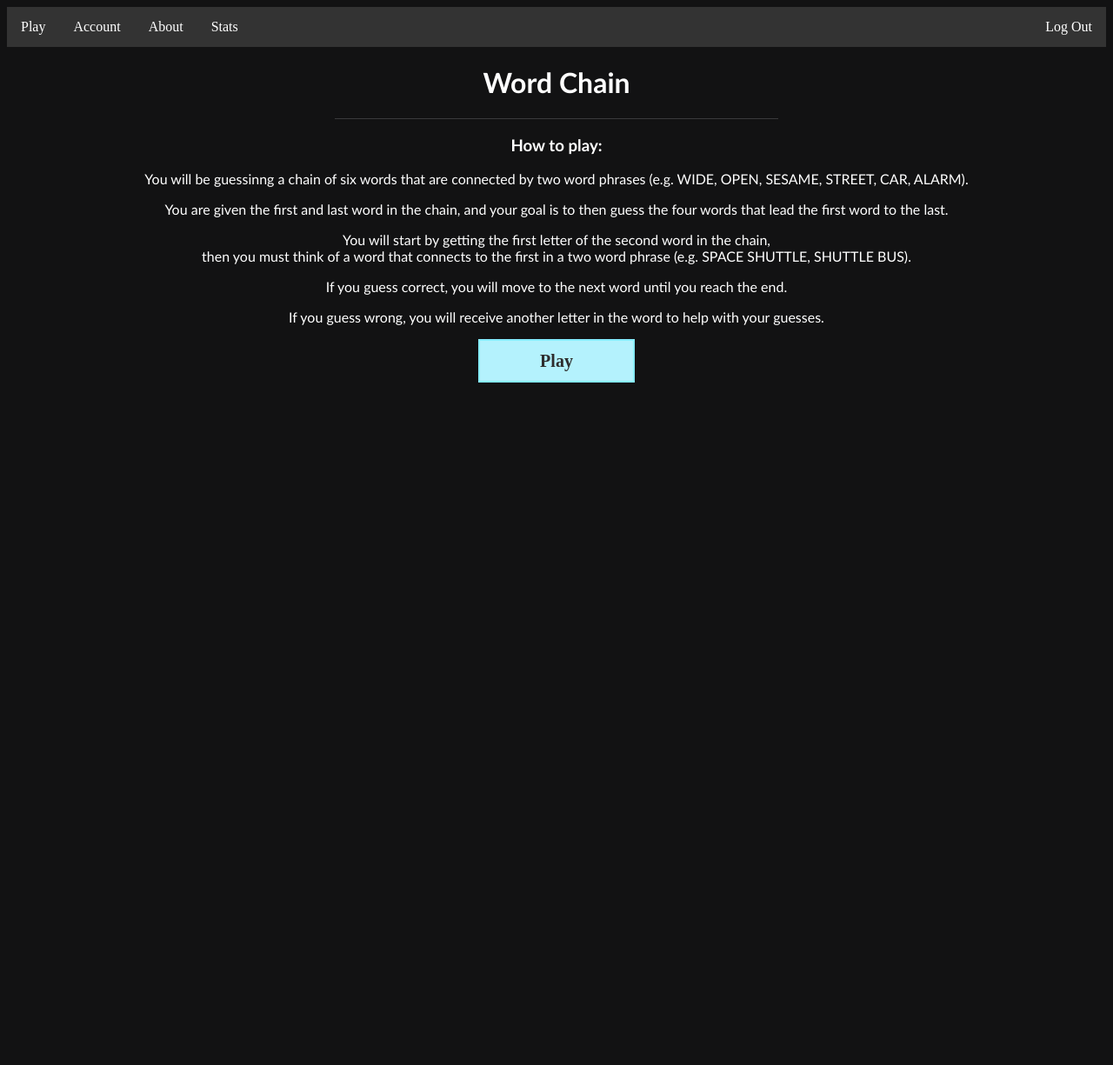
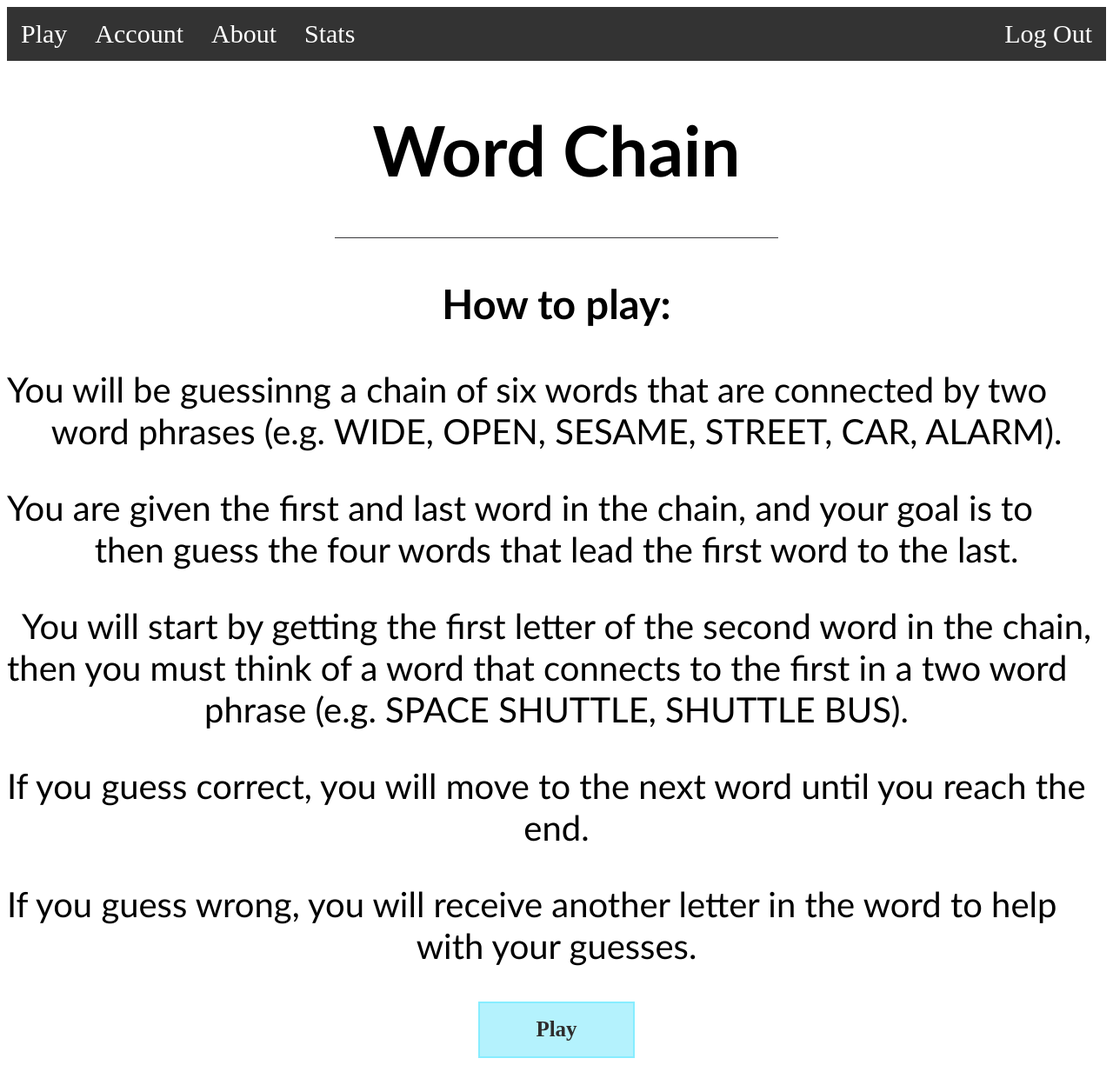
Before and after one commit to hannahcfalk/wordchain, a Django app: page /about/ in a window 1280 px wide. Shown: the whole page at 87% size. Before the commit the page ends 440 px from the top, so only its background shows below. Run offline with Django 4.2, Linux system fonts and the light colour scheme; a user stored in the database is signed in; tables that the repository leaves empty hold one stand-in row (values such as "Sample post").

Commit message:
Fix to static file write issue

```diff
--- a/wordchain_app/templates/wordchain_app/base.html
+++ b/wordchain_app/templates/wordchain_app/base.html
@@ -4,7 +4,9 @@
 
 <head>
 	<link rel="stylesheet" type="text/css" href="{% static 'wordchain_app/style.css' %}">
-	<link rel="stylesheet" type="text/css" href="{% static 'wordchain_app/mode.css' %}">
+	<style>
+		{{ style }}
+	</style>
 </head>
 
 <body id="body">
--- a/wordchain_app/views.py
+++ b/wordchain_app/views.py
@@ -18,34 +18,6 @@ def play(request):
         Results.objects.create(chain=chain, score=score)
         PlayGame.objects.create(chain=chain, user=request.user)
 
-    if not SetView.objects.filter(user=request.user).exists():
-        display_name, created = Display.objects.get_or_create(display_id=1, accessibility="Normal", visual_mode="Dark")
-        display = SetView.objects.create(user=request.user, display=display_name)
-        font = display_name.accessibility
-        mode = display_name.visual_mode
-    else:
-        display = SetView.objects.get(user=request.user)
-        display_name = display.display
-        font = display_name.accessibility
-        mode = display_name.visual_mode
-
-    if (mode == "Dark" and font == "Normal"):
-        file = open("wordchain_app/static/wordchain_app/mode.css", "wt")
-        file.write("""#body { background-color: #121213; }#game { color: #ffffff; } label { color: #ffffff; }""")
-        file.close()
-    elif (mode == "Light" and font == "Normal"):
-        file = open("wordchain_app/static/wordchain_app/mode.css", "wt")
-        file.write("""#body { background-color: #ffffff; }#game { color: #000000; } label { color: #000000; }""")
-        file.close()
-    elif (mode == "Dark" and font == "Bigger"):
-        file = open("wordchain_app/static/wordchain_app/mode.css", "wt")
-        file.write("""#body { background-color: #121213; }#game { color: #ffffff; font-size: 40px; } label { color: #ffffff; } .navbar { font-size: 30px; } .button4 { font-size: 25px; height: 65px; }""")
-        file.close()
-    else:
-        file = open("wordchain_app/static/wordchain_app/mode.css", "wt")
-        file.write("""#body { background-color: #ffffff; }#game { color: #000000; font-size: 40px; } label { color: #000000; } .navbar { font-size: 30px; } .button4 { font-size: 25px; height: 65px; }""")
-        file.close()
-
     chain = Chain.objects.order_by('?').first()
     if (Chain.objects.count() <= PlayGame.objects.filter(user_id=request.user.id).count()) or (chain is None):
         return render(request, "wordchain_app/play-no-chains.html")
@@ -57,6 +29,7 @@ def play(request):
     level = isassignto.level.difficulty
     context = {
         "level": level,
+        "style": set_style(request.user),
     }
     context.update(chain.__dict__)
     return render(request, "wordchain_app/play.html", context)
@@ -64,7 +37,7 @@ def play(request):
 
 @login_required
 def about(request):
-    return render(request, "wordchain_app/about.html")
+    return render(request, "wordchain_app/about.html", {"style": set_style(request.user)})
 
 
 def sign_up(request):
@@ -87,7 +60,7 @@ def update_account_details(request):
             return redirect('wordchain:play')
     else:
         form = UserForm(instance=request.user)
-    return render(request, "wordchain_app/update_account_details.html", {'form': form})
+    return render(request, "wordchain_app/update_account_details.html", {'form': form, "style": set_style(request.user)})
 
 
 @login_required
@@ -118,29 +91,13 @@ def account(request):
         display_view.display = Display.objects.get(accessibility=font, visual_mode=mode)
         display_view.save()
 
-    if (mode == "Dark" and font == "Normal"):
-        file = open("wordchain_app/static/wordchain_app/mode.css", "wt")
-        file.write("""#body { background-color: #121213; }#game { color: #ffffff; } label { color: #ffffff; }""")
-        file.close()
-    elif (mode == "Light" and font == "Normal"):
-        file = open("wordchain_app/static/wordchain_app/mode.css", "wt")
-        file.write("""#body { background-color: #ffffff; }#game { color: #000000; } label { color: #000000; }""")
-        file.close()
-    elif (mode == "Dark" and font == "Bigger"):
-        file = open("wordchain_app/static/wordchain_app/mode.css", "wt")
-        file.write("""#body { background-color: #121213; }#game { color: #ffffff; font-size: 40px; } label { color: #ffffff; } .navbar { font-size: 30px; } .button4 { font-size: 25px; height: 65px; }""")
-        file.close()
-    else:
-        file = open("wordchain_app/static/wordchain_app/mode.css", "wt")
-        file.write("""#body { background-color: #ffffff; }#game { color: #000000; font-size: 40px; } label { color: #000000; } .navbar { font-size: 30px; } .button4 { font-size: 25px; height: 65px; }""")
-        file.close()
-
     context = {
         "user": user,
         "first_name": first_name,
         "last_name": last_name,
         "font": font,
-        "mode": mode
+        "mode": mode,
+        "style": set_style(request.user),
     }
 
     return render(request, "wordchain_app/account.html", context)
@@ -169,7 +126,8 @@ def stats(request):
         "average_score_level2": average_score_level2,
         "average_score_level3": average_score_level3,
         "all_scores": all_scores,
-        "download": download
+        "download": download,
+        "style": set_style(request.user)
     }
     return render(request, "wordchain_app/stats.html", context)
 
@@ -241,3 +199,27 @@ def create_download(highest_score_level1, highest_score_level2, highest_score_le
         download['All Scores'].append(s)
     download = json.dumps(download)
     return download
+
+
+def set_style(user):
+    if not SetView.objects.filter(user=user).exists():
+        display_name, created = Display.objects.get_or_create(display_id=1, accessibility="Normal", visual_mode="Dark")
+        display = SetView.objects.create(user=user, display=display_name)
+        font = display_name.accessibility
+        mode = display_name.visual_mode
+    else:
+        display = SetView.objects.get(user=user)
+        display_name = display.display
+        font = display_name.accessibility
+        mode = display_name.visual_mode
+
+    if (mode == "Dark" and font == "Normal"):
+        style = "#body { background-color: #121213; }#game { color: #ffffff; } label { color: #ffffff; }"
+    elif (mode == "Light" and font == "Normal"):
+        style = "#body { background-color: #ffffff; }#game { color: #000000; } label { color: #000000; }"
+    elif (mode == "Dark" and font == "Bigger"):
+        style = "#body { background-color: #121213; }#game { color: #ffffff; font-size: 40px; } label { color: #ffffff; } .navbar { font-size: 30px; } .button4 { font-size: 25px; height: 65px; }"
+    else:
+        style = "#body { background-color: #ffffff; }#game { color: #000000; font-size: 40px; } label { color: #000000; } .navbar { font-size: 30px; } .button4 { font-size: 25px; height: 65px; }"
+
+    return style
```
